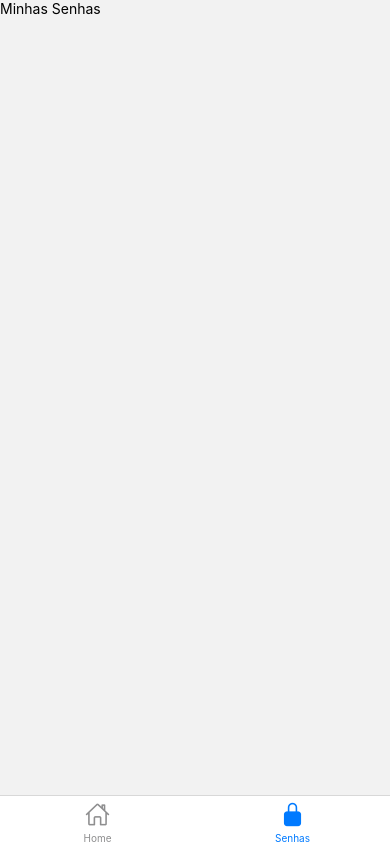
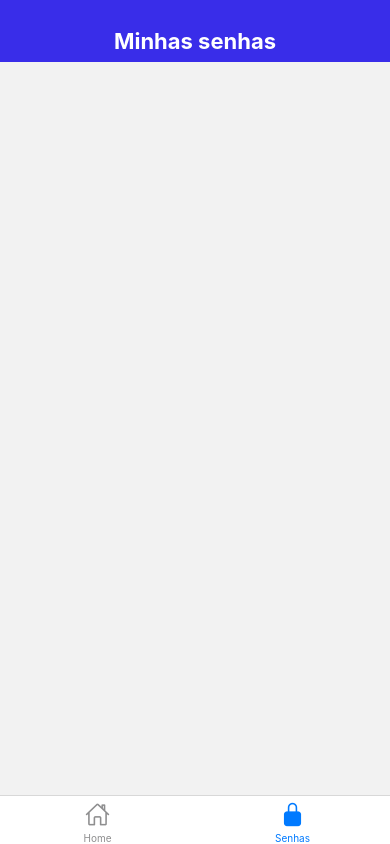
Before and after one commit to viniciuscanutx/GeradorDeSenhasAPK, a React Native app: screen /Senhas in a window 390 px wide. Built offline with nearby package versions, Linux system fonts and the light colour scheme.

Commit message:
:sparkles: feat: Salvamento de senhas em localstorage

```diff
--- a/components/modal/index.jsx
+++ b/components/modal/index.jsx
@@ -1,10 +1,13 @@
 import { View, Text, StyleSheet, TouchableOpacity, Pressable } from "react-native";
 import * as Clipboard from 'expo-clipboard';
+import useStorage from "../../src/hooks/useStorage";
 
 export function ModalPassword({ password, handleClose }){
+    const { saveItem } = useStorage();
 
     async function handleCopyPassword(){
         await Clipboard.setStringAsync(password)
+        await saveItem("@pass", password)
         alert("Senha salva com sucesso!")
         handleClose();
     }
@@ -26,7 +29,7 @@
                 <Text style={styles.buttonText}>Voltar</Text>
                 </TouchableOpacity>
 
-                <TouchableOpacity style={[styles.button, styles.buttonSave]}>
+                <TouchableOpacity style={[styles.button, styles.buttonSave]} onPress={handleCopyPassword}>
                 <Text style={styles.buttonSaveText}>Salvar Senha</Text>
                 </TouchableOpacity>
 
--- a/src/pages/passwords/index.jsx
+++ b/src/pages/passwords/index.jsx
@@ -1,13 +1,46 @@
-import { View, Text, StyleSheet} from 'react-native'
+import { useState, useEffect } from 'react';
+import { View, Text, StyleSheet} from 'react-native';
+import { SafeAreaView } from 'react-native-safe-area-context';
+import { useIsFocused } from '@react-navigation/native';
+import useStorage from '../../hooks/useStorage'
 
 export function Passwords(){
+
+    const [listPasswords, setListPasswords] = useState([])
+    const focused = useIsFocused();
+    const { getItem } = useStorage();
+
+    useEffect(() => {
+        async function loadPasswords(){
+            const passwords = await getItem("@pass")
+            console.log(passwords);
+        }
+        loadPasswords();
+    },
+    [focused])
+
     return(
-        <View>
-            <Text>Minhas Senhas</Text>
-        </View>
+        <SafeAreaView style={{flex:1,}}>
+            <View style={styles.header}>
+                <Text style={styles.title}>Minhas senhas</Text>
+            </View>
+        </SafeAreaView>
     )
 }
 
 const styles = StyleSheet.create({
-
+    header:{
+        backgroundColor: '#392de9',
+        paddingTop: 28,
+        paddingBottom: 8,
+        paddingLeft: 14,
+        paddingRight: 14,
+        justifyContent: 'center',
+        alignItems: 'center',
+    },
+    title:{
+        fontSize: 22,
+        color: "#FFF",
+        fontWeight: 'bold',
+    }
 })
```
